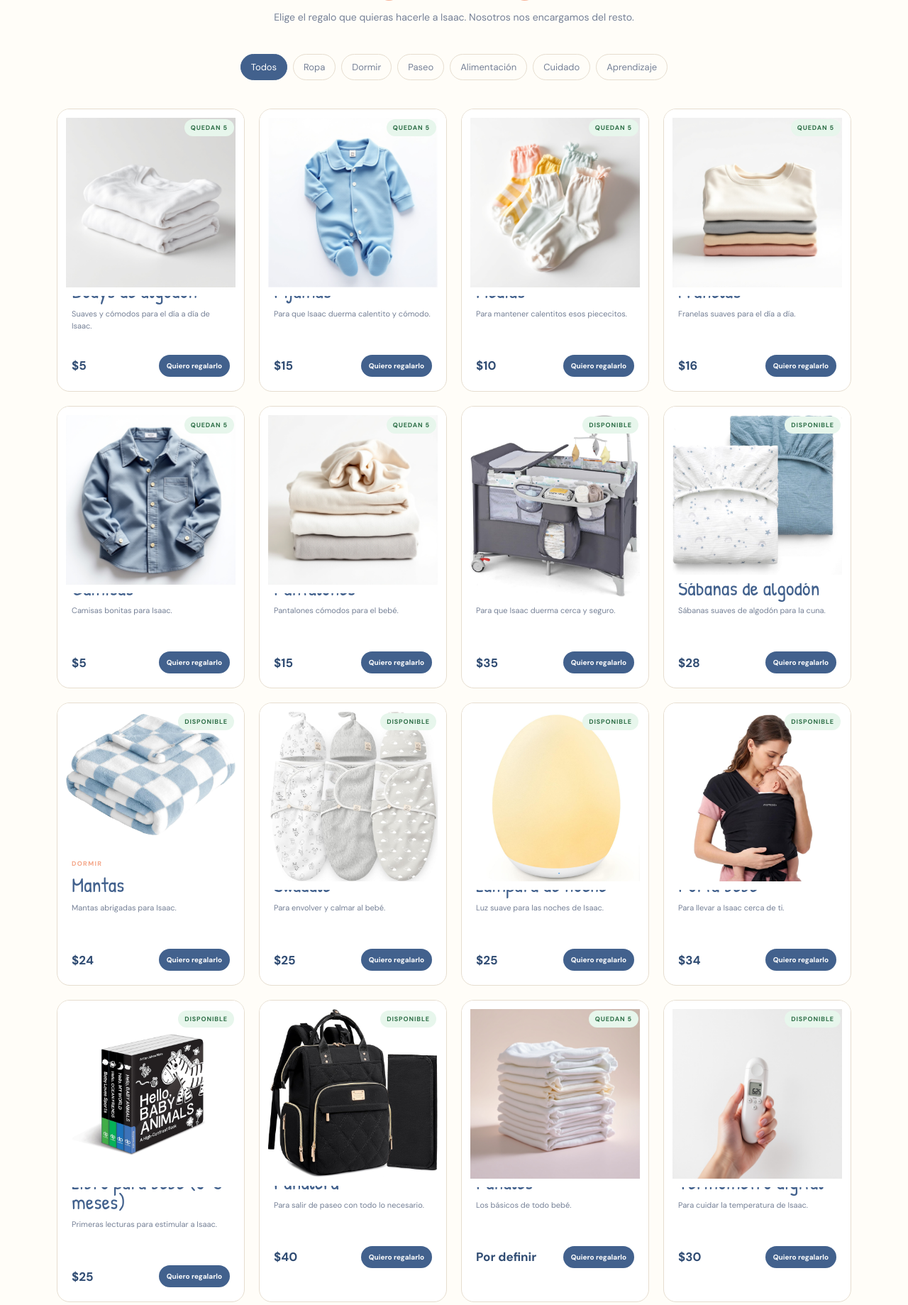
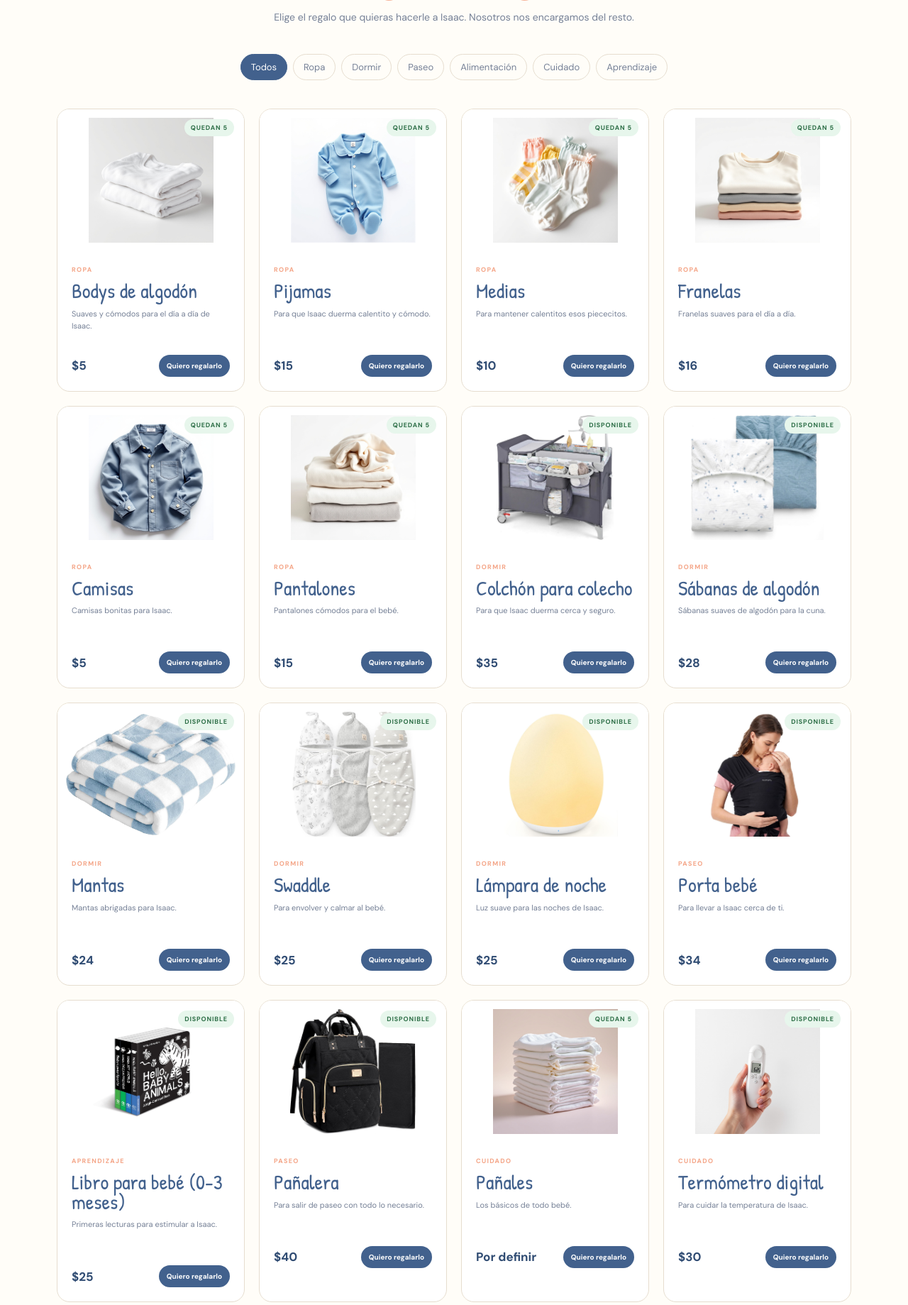
Before and after one commit to fabigonzr22/baby-isaac, a Flask app: page / in a window 1280 px wide. Shown: the part 1473-3312 px from the top of the page at 71% size. Run offline with Flask 3, Linux system fonts and the light colour scheme; data comes from the database, SQL or seed files in the repository; data that the repository does not hold is empty.

Commit message:
Fix: imagen del producto no desborda el recuadro (no tapa el nombre)

```diff
--- a/static/style.css
+++ b/static/style.css
@@ -84,7 +84,7 @@ h1,h2,h3{ font-family:"Patrick Hand",cursive; font-weight:400; }
 .card:nth-child(2n) .art{ background:#fff3ec; }
 .card:nth-child(3n) .art{ background:#fff8dc; }
 .emoji{ font-size:70px; }
-.prod-img{ width:100%; height:100%; object-fit:contain; background:#fff; padding:12px; display:block; }
+.prod-img{ position:absolute; inset:0; width:100%; height:100%; object-fit:contain; background:#fff; padding:12px; }
 .pill{ position:absolute; right:14px; top:14px; background:#ffffffd9; border-radius:99px; padding:6px 9px; font-size:9px; text-transform:uppercase; letter-spacing:.1em; font-weight:700; color:var(--ink); }
 .pill.reserved{ background:var(--butter); color:#5c4a00; }
 .pill.paid{ background:var(--green); color:#fff; }
```
